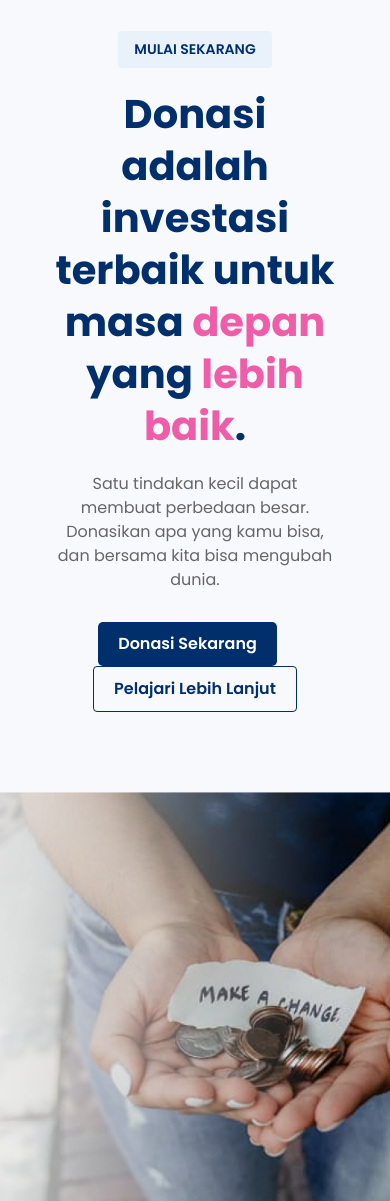
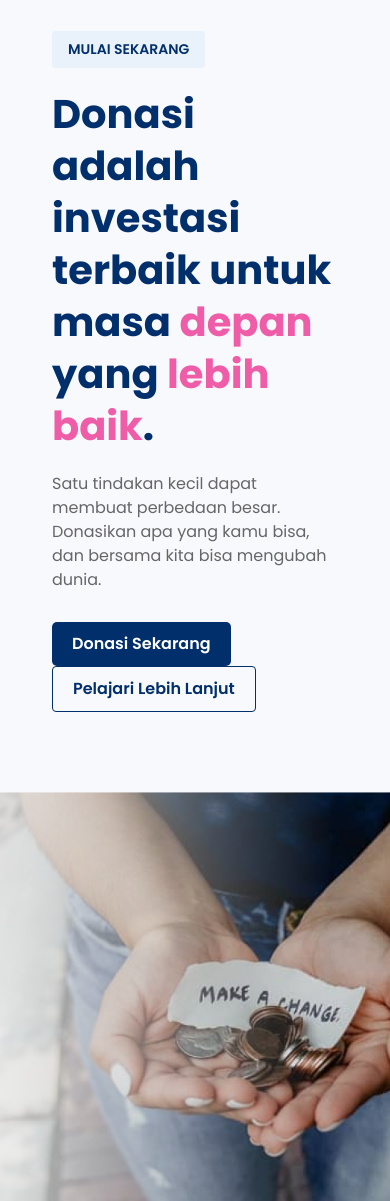
Before and after one commit to DeaAnandita/DonacareApp, a PHP site: page / in a window 390 px wide; the page is wider, and only the part inside the window is pictured. Shown: the part 119-1320 px from the top of that part. Run offline with PHP 8.4, Linux system fonts and the light colour scheme; some libraries are stand-ins or nearby versions.

Commit message:
update hero index

```diff
--- a/css/style.css
+++ b/css/style.css
@@ -16,9 +16,7 @@
     .hero-section {
         display: flex;
     flex-wrap: wrap;
-    align-items: center;
     justify-content: space-between;
-        text-align: center;
         flex-direction: row; /* Kembali horizontal untuk layar besar */
         justify-content: space-between;
     }
@@ -89,8 +87,6 @@
             background-color: #f8f9fc;
             display: flex;
             flex-direction: column; /* Untuk layar kecil, tumpuk elemen */
-            align-items: center;
-            text-align: center; /* Pusatkan teks */
             padding: 20px; /* Tambahkan padding untuk memberikan ruang */
         }
 
```
